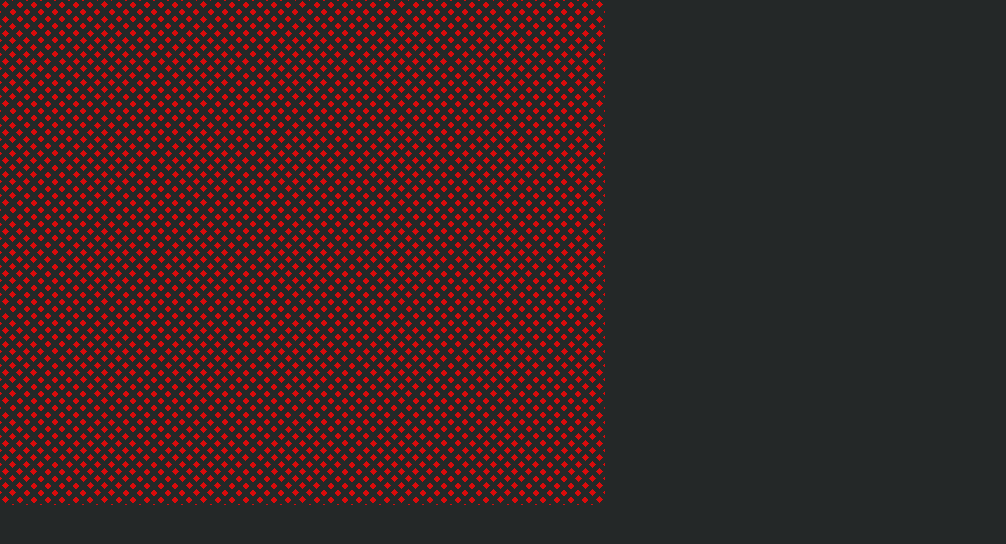
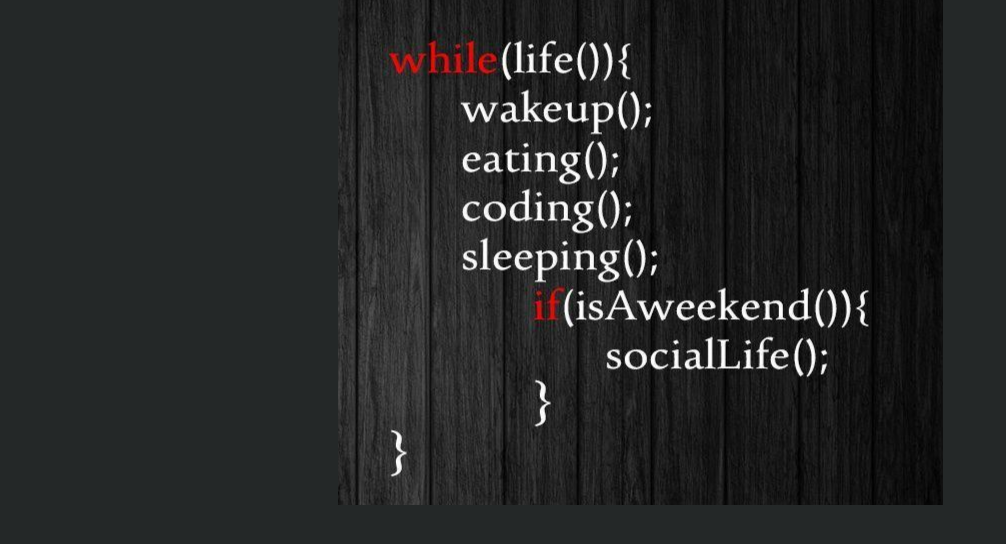
Before and after one commit to user110722/EntornosDesarrollo, a plain HTML site: page index.html in a window 1280 px wide. Shown: the whole page, without its empty margins (0-1006 px from the left). Drawn offline with Linux system fonts and the light colour scheme.

Commit message:
added background.css; new bg: imagen

```diff
--- /dev/null
+++ b/background.css
@@ -0,0 +1,42 @@
+.bg-cuadricula{
+    background:
+      repeating-linear-gradient(
+        90deg,
+        var(--dark-bg) ,
+        var(--dark-bg)5px,
+        transparent 5px,
+        transparent 10px
+        ),
+        repeating-linear-gradient(
+          0deg,
+          var(--dark-bg) ,
+          var(--dark-bg)5px,
+          transparent 5px,
+          transparent 10px
+      )
+      hsl(0, 90%, 45%);
+
+}
+.bg-cuadricula--rotate{
+    background:
+      repeating-linear-gradient(
+        45deg,
+        var(--dark-bg) ,
+        var(--dark-bg)5px,
+        transparent 5px,
+        transparent 10px
+        ),
+        repeating-linear-gradient(
+          -45deg,
+          var(--dark-bg) ,
+          var(--dark-bg)5px,
+          transparent 5px,
+          transparent 10px
+      )
+      hsl(0, 90%, 45%);
+
+}
+.bg-img{
+    background: url(wallpaper02.jpg);
+    background-position: -80% 20%;
+}
--- a/index.html
+++ b/index.html
@@ -6,10 +6,11 @@
     <meta name="viewport" content="width=device-width, initial-scale=1.0">
     <title>Documento</title>
     <link rel="stylesheet" href="style.css">
+    <link rel="stylesheet" href="background.css">
 </head>
 <body>
     <main id="main">
-        <div id="content" class="cuadricula cuadricula--rotate">
+        <div id="content" class="bg-cuadricula bg-cuadricula--rotate bg-img">
             <div class="box"></div>
         </div>
 
--- a/style.css
+++ b/style.css
@@ -1,5 +1,5 @@
 :root{
-  --light-bg:  hsl(176, 5%, 15%);
+  --dark-bg:  hsl(176, 5%, 15%);
 }
 *{
     padding: 0;
@@ -10,7 +10,7 @@
 }
 
 main{
-    background-color: var(--light-bg);
+    background-color: var(--dark-bg);
 
     width: 100%;
     height: 100%;
@@ -22,43 +22,6 @@ main{
 #content{
     width: 605px;
     height: 505px;
+    margin: auto;
     /* border: 1px solid blue; */
 }
-.cuadricula{
-  background:
-    repeating-linear-gradient(
-      90deg,
-      var(--light-bg) ,
-      var(--light-bg)5px,
-      transparent 5px,
-      transparent 10px
-      ),
-      repeating-linear-gradient(
-        0deg,
-        var(--light-bg) ,
-        var(--light-bg)5px,
-        transparent 5px,
-        transparent 10px
-    )
-    hsl(0, 90%, 45%);
-
-  }
-.cuadricula--rotate{
-  background:
-    repeating-linear-gradient(
-      45deg,
-      var(--light-bg) ,
-      var(--light-bg)5px,
-      transparent 5px,
-      transparent 10px
-      ),
-      repeating-linear-gradient(
-        -45deg,
-        var(--light-bg) ,
-        var(--light-bg)5px,
-        transparent 5px,
-        transparent 10px
-    )
-    hsl(0, 90%, 45%);
-
-}
```
Also changed, not shown: wallpaper02.jpg (added).
